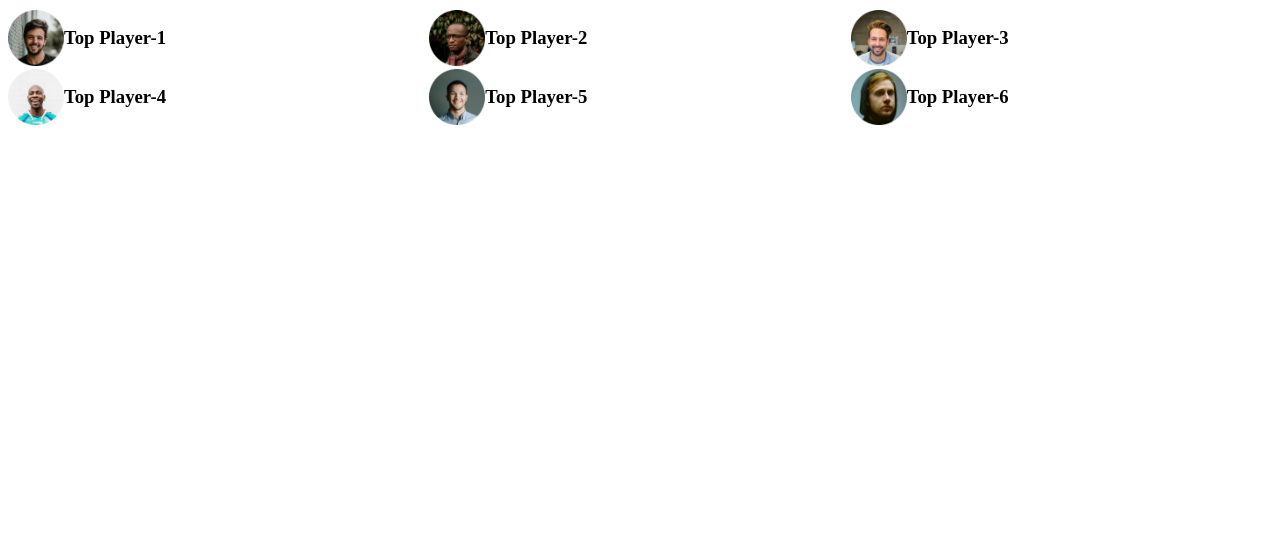
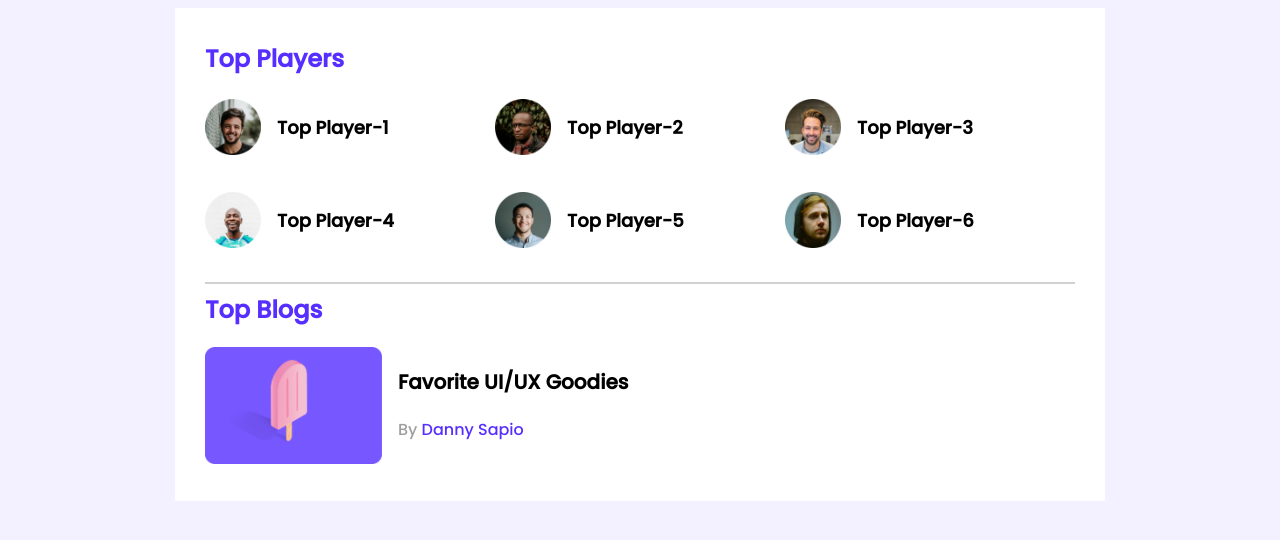
Before and after one commit to mehadiHasanDiner/leader-board-css3, a plain HTML site: page index.html in a window 1280 px wide. Drawn offline with Linux system fonts and the light colour scheme.

Commit message:
top player & top blogs

```diff
--- a/index.html
+++ b/index.html
@@ -15,34 +15,48 @@
 
     <main>
       <!-- top players and top blogs -->
-      <section>
+      <section class="container">
         <div class="top-players">
+          <h2 class="section-title">Top Players</h2>
           <div class="players">
             <div class="player">
               <img src="images/players/player-1.png" alt="" />
-              <h3>Top Player-1</h3>
+              <h3 class="player-name">Top Player-1</h3>
             </div>
             <div class="player">
               <img src="images/players/player-2.png" alt="" />
-              <h3>Top Player-2</h3>
+              <h3 class="player-name">Top Player-2</h3>
             </div>
             <div class="player">
               <img src="images/players/player-3.png" alt="" />
-              <h3>Top Player-3</h3>
+              <h3 class="player-name">Top Player-3</h3>
             </div>
             <div class="player">
               <img src="images/players/player-4.png" alt="" />
-              <h3>Top Player-4</h3>
+              <h3 class="player-name">Top Player-4</h3>
             </div>
             <div class="player">
               <img src="images/players/player-5.png" alt="" />
-              <h3>Top Player-5</h3>
+              <h3 class="player-name">Top Player-5</h3>
             </div>
             <div class="player">
               <img src="images/players/player-6.png" alt="" />
-              <h3>Top Player-6</h3>
+              <h3 class="player-name">Top Player-6</h3>
             </div>
           </div>
+        </div>
+        <hr />
+        <div class="top-blogs">
+          <h2 class="section-title">Top Blogs</h2>
+          <article class="blog">
+            <div class="thumbnail">
+              <img src="images/blogs/blog-1.png" alt="" />
+            </div>
+            <div class="blog-info">
+              <h3 class="blog-title">Favorite UI/UX Goodies</h3>
+              <p class="blog-author">By <a href="#">Danny Sapio</a></p>
+            </div>
+          </article>
         </div>
       </section>
     </main>
--- a/styles/style.css
+++ b/styles/style.css
@@ -1,8 +1,36 @@
+/* Fonts */
+@import url('https://fonts.googleapis.com/css2?family=Poppins:wght@500&display=swap');
+
+/* Common Style */
+body{
+    font-family: 'Poppins', sans-serif;
+    background-color: #F3F1FF;
+}
+main{
+    display: flex;
+    justify-content: center;
+}
+.container{
+    background-color: white;
+    width: 870px;
+    padding: 30px;
+}
+hr{
+    border: 1px solid #d1d1d1;
+}
 /* Top Players Style */
-
+.top-players{
+    margin-bottom: 30px;
+}
+.section-title{
+    color: #562EFF;
+    font-size: 24px;
+    margin-top: 3px;
+}
 .players{
     display: grid;
     grid-template-columns: repeat(3, 1fr);
+    grid-row-gap:30px
 }
 .player{
     display: flex;
@@ -12,3 +40,31 @@
     width: 56px;
     height: 56px;
 }
+.player-name{
+    margin-left: 16px;
+    font-size: 18px;
+}
+
+/* top blogs styles */
+.blog{
+    display: flex;
+}
+.blog .thumbnail img{
+    width: 177px;
+    height: 117px;
+}
+.blog-info{
+    margin-left: 16px;
+}
+.blog-title{
+    font-size: 20px;
+}
+.blog-author{
+    color: #9f9f9f;
+    font-size: 16px;
+}
+.blog-author a {
+    text-decoration: none;
+    font-size: 16px;
+    color: #562EFF;
+}
```
